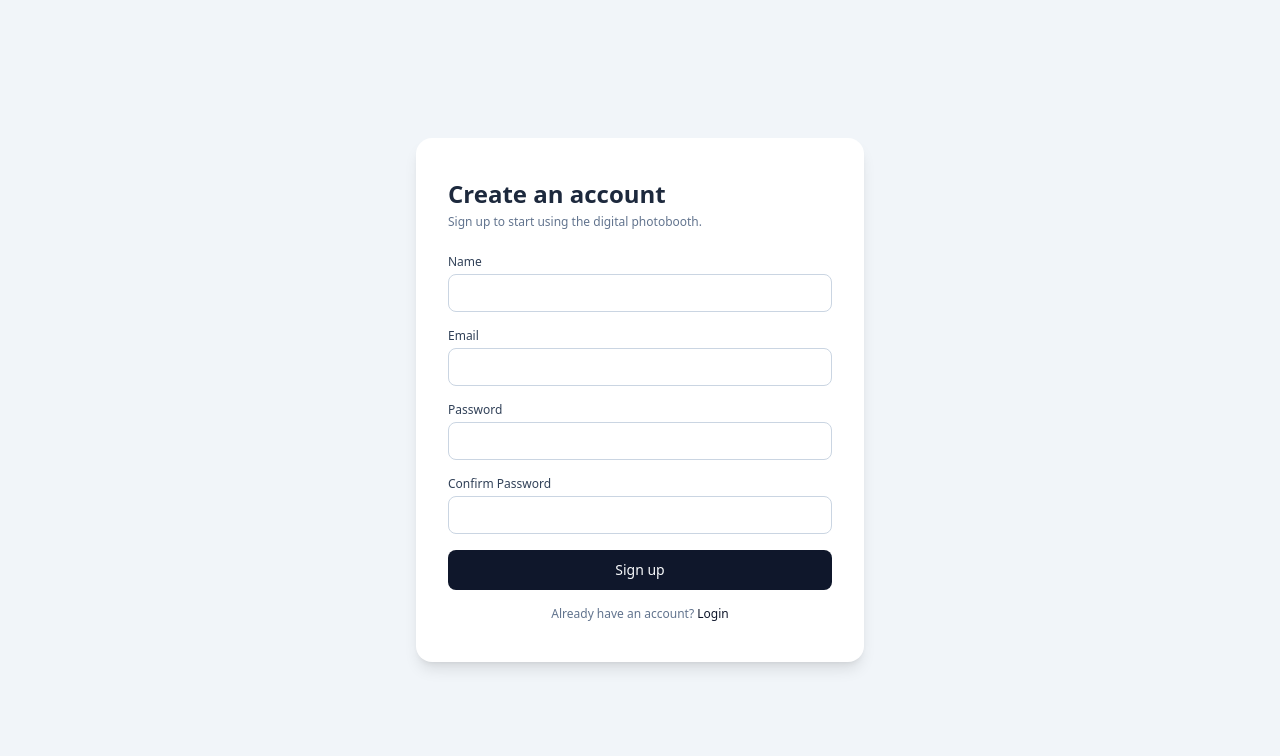
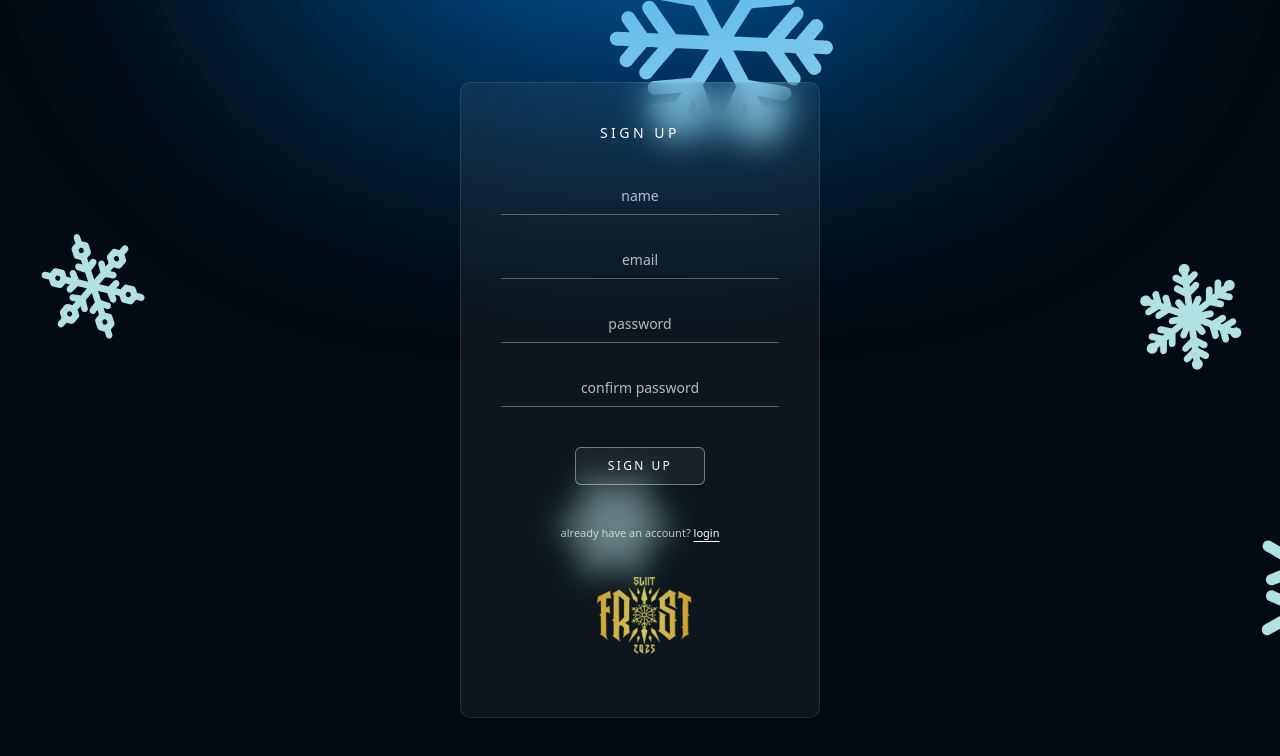
Before and after one commit to Bishru182/photobooth, a React (Vite) app in the folder frontend/: page /signup in a window 1280 px wide. Shown: the top 756 px of the page. Built offline with nearby package versions, Linux system fonts and the light colour scheme.

Commit message:
Redesign signup page with animated background and new styles
Updated the SignupPage to feature a Lottie animated background, new blue glow effects, and a modernized form layout with transparent styling. Also improved localStorage handling for user data and added the app logo to the page.

```diff
--- a/frontend/src/pages/SignupPage.jsx
+++ b/frontend/src/pages/SignupPage.jsx
@@ -1,6 +1,9 @@
 import { Link, useNavigate } from "react-router-dom";
 import { useState } from "react";
 import { signup } from "../services/auth.service";
+import logo from "../assets/logo/Untitled-1.png";
+import Lottie from "lottie-react";
+import bgiAnim from "../assets/lottie/Let it snow.json";
 
 function SignupPage() {
   const navigate = useNavigate();
@@ -31,11 +34,15 @@ function SignupPage() {
         password: formData.password,
       });
 
-      // Save token + user
+      // Save token + user (adjust to whatever your API returns)
+      if (res.token) {
         localStorage.setItem("authToken", res.token);
+      }
+      if (res.user) {
         localStorage.setItem("userName", res.user.name);
+        localStorage.setItem("userEmail", res.user.email);
+      }
 
-      // 👉 Redirect to Capture Page
       navigate("/capture");
     } catch (err) {
       console.error(err);
@@ -46,111 +53,190 @@ function SignupPage() {
   };
 
   return (
-    <main className="min-h-screen flex items-center justify-center">
-      <div className="bg-white rounded-2xl shadow-lg px-8 py-10 w-full max-w-md">
-        <h2 className="text-2xl font-semibold mb-1 text-slate-800">
-          Create an account
-        </h2>
-        <p className="text-xs text-slate-500 mb-6">
-          Sign up to start using the digital photobooth.
-        </p>
+    <div className="relative min-h-screen bg-bishblue overflow-hidden flex items-center justify-center">
+      {/* === LOTTIE BACKGROUND === */}
+      <div className="pointer-events-none absolute inset-0 z-0">
+        <Lottie
+          animationData={bgiAnim}
+          loop
+          autoplay
+          className="w-full h-full object-cover scale-[2]"
+        />
+      </div>
 
-        <form onSubmit={handleSubmit} className="space-y-4">
-          {/* Name */}
+      {/* top blue glow */}
+      <div
+        className="
+          pointer-events-none
+          absolute -top-1/2 left-1/2
+          -translate-x-1/2
+          w-[500px] h-[400px]
+          rounded-full
+          bg-[#008CFF]
+          opacity-90
+          blur-[140px]
+          z-0
+        "
+      />
+      {/* softer wider glow */}
+      <div
+        className="
+          pointer-events-none
+          absolute -top-1/2 left-1/2
+          -translate-x-1/2
+          w-[1000px] h-[580px]
+          rounded-full
+          bg-[#008CFF]
+          opacity-16
+          blur-[100px]
+          z-0
+        "
+      />
+
+      <main className="relative z-20 w-full flex items-center justify-center px-4">
+        <div className="w-full max-w-90 rounded-[10px] bg-white/5 border border-white/10 backdrop-blur-lg px-10 py-10 text-center text-white">
+          <h2 className="text-sm tracking-[0.25em] mb-10">SIGN UP</h2>
+
+          <form onSubmit={handleSubmit} className="space-y-8">
             <div>
-            <label
-              htmlFor="name"
-              className="block text-xs font-medium text-slate-700 mb-1"
-            >
-              Name
-            </label>
               <input
                 id="name"
                 name="name"
                 type="text"
                 value={formData.name}
                 onChange={handleChange}
-              className="w-full border border-slate-300 rounded-lg px-3 py-2 text-sm focus:outline-none focus:ring-2 focus:ring-slate-900/70"
+                placeholder="name"
+                className="
+                  w-full
+                  bg-transparent
+                  border-b
+                  border-white/30
+                  pb-2
+                  text-sm
+                  text-white
+                  text-center
+                  placeholder:text-white/70
+                  focus:outline-none
+                  focus:border-white/80
+                "
                 required
               />
             </div>
 
-          {/* Email */}
             <div>
-            <label
-              htmlFor="email"
-              className="block text-xs font-medium text-slate-700 mb-1"
-            >
-              Email
-            </label>
               <input
                 id="email"
                 name="email"
                 type="email"
                 value={formData.email}
                 onChange={handleChange}
-              className="w-full border border-slate-300 rounded-lg px-3 py-2 text-sm focus:outline-none focus:ring-2 focus:ring-slate-900/70"
+                placeholder="email"
+                className="
+                  w-full
+                  bg-transparent
+                  border-b
+                  border-white/30
+                  pb-2
+                  text-sm
+                  text-white
+                  text-center
+                  placeholder:text-white/70
+                  focus:outline-none
+                  focus:border-white/80
+                "
                 required
               />
             </div>
 
-          {/* Password */}
             <div>
-            <label
-              htmlFor="password"
-              className="block text-xs font-medium text-slate-700 mb-1"
-            >
-              Password
-            </label>
               <input
                 id="password"
                 name="password"
                 type="password"
                 value={formData.password}
                 onChange={handleChange}
-              className="w-full border border-slate-300 rounded-lg px-3 py-2 text-sm focus:outline-none focus:ring-2 focus:ring-slate-900/70"
+                placeholder="password"
+                className="
+                  w-full
+                  bg-transparent
+                  border-b
+                  border-white/30
+                  pb-2
+                  text-sm
+                  text-white
+                  text-center
+                  placeholder:text-white/70
+                  focus:outline-none
+                  focus:border-white/80
+                "
                 required
               />
             </div>
 
-          {/* Confirm Password */}
             <div>
-            <label
-              htmlFor="confirmPassword"
-              className="block text-xs font-medium text-slate-700 mb-1"
-            >
-              Confirm Password
-            </label>
               <input
                 id="confirmPassword"
                 name="confirmPassword"
                 type="password"
                 value={formData.confirmPassword}
                 onChange={handleChange}
-              className="w-full border border-slate-300 rounded-lg px-3 py-2 text-sm focus:outline-none focus:ring-2 focus:ring-slate-900/70"
+                placeholder="confirm password"
+                className="
+                  w-full
+                  bg-transparent
+                  border-b
+                  border-white/30
+                  pb-2
+                  text-sm
+                  text-white
+                  text-center
+                  placeholder:text-white/70
+                  focus:outline-none
+                  focus:border-white/80
+                "
                 required
               />
             </div>
 
             <button
               type="submit"
-            className="w-full bg-slate-900 text-slate-50 py-2.5 rounded-lg text-sm hover:bg-slate-800 transition"
+              className="
+                mt-2
+                inline-flex items-center justify-center
+                px-8 py-2.5
+                rounded-md
+                border border-white/40
+                text-xs font-medium tracking-[0.2em]
+                uppercase
+                bg-white/5
+                hover:bg-white/10
+                transition
+              "
             >
-            Sign up
+              Sign Up
             </button>
           </form>
 
-        <p className="mt-4 text-xs text-slate-500 text-center">
-          Already have an account?{" "}
+          <p className="mt-10 text-[11px] text-white/70">
+            already have an account?{" "}
             <Link
               to="/login"
-            className="text-slate-900 font-medium hover:underline"
+              className="underline underline-offset-4 text-white"
             >
-            Login
+              login
             </Link>
           </p>
+
+          <div className="flex justify-center mt-4">
+            <img
+              src={logo}
+              alt="logo"
+              className="h-30 opacity-80 hover:opacity-100 transition"
+            />
+          </div>
         </div>
       </main>
+    </div>
   );
 }
 
```
Lines whose indentation alone changed are shown as unchanged.
